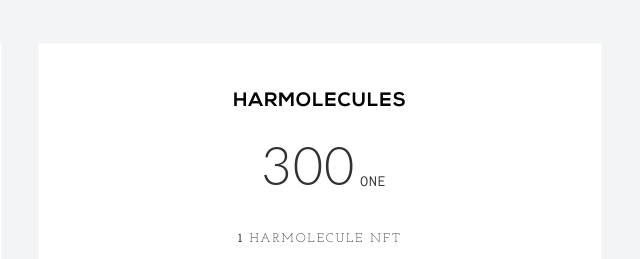
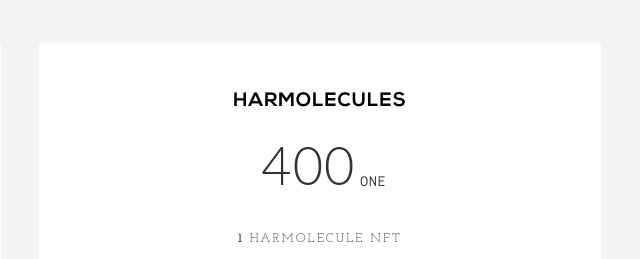
Before and after one commit to Harmolecules/ONEversenewsite, a plain HTML site: page index.html in a window 1280 px wide. Shown: the part 4400-4659 px from the top of the page, 620-1260 px from the left. Drawn offline with Linux system fonts and the light colour scheme; some packages are replaced by stand-ins of ours; files whose address does not match are found by name.

Commit message:
Update index.html

```diff
--- a/index.html
+++ b/index.html
@@ -753,7 +753,7 @@
 					<div class="six columns">
 						<div class="pricing-item">
 							<h5>HarMolecules</h5>
-							<div class="number-price"><span></span>300<span>ONE</span></div>
+							<div class="number-price"><span></span>400<span>ONE</span></div>
 							<p><span>1</span> HARMOLECULE NFT</p>
 							<p><span></span> ACCESS TO HARMOLECULES GAME</p>
 							<p><span></span> ABILITY TO CREATE REACTIONS</p>
```
